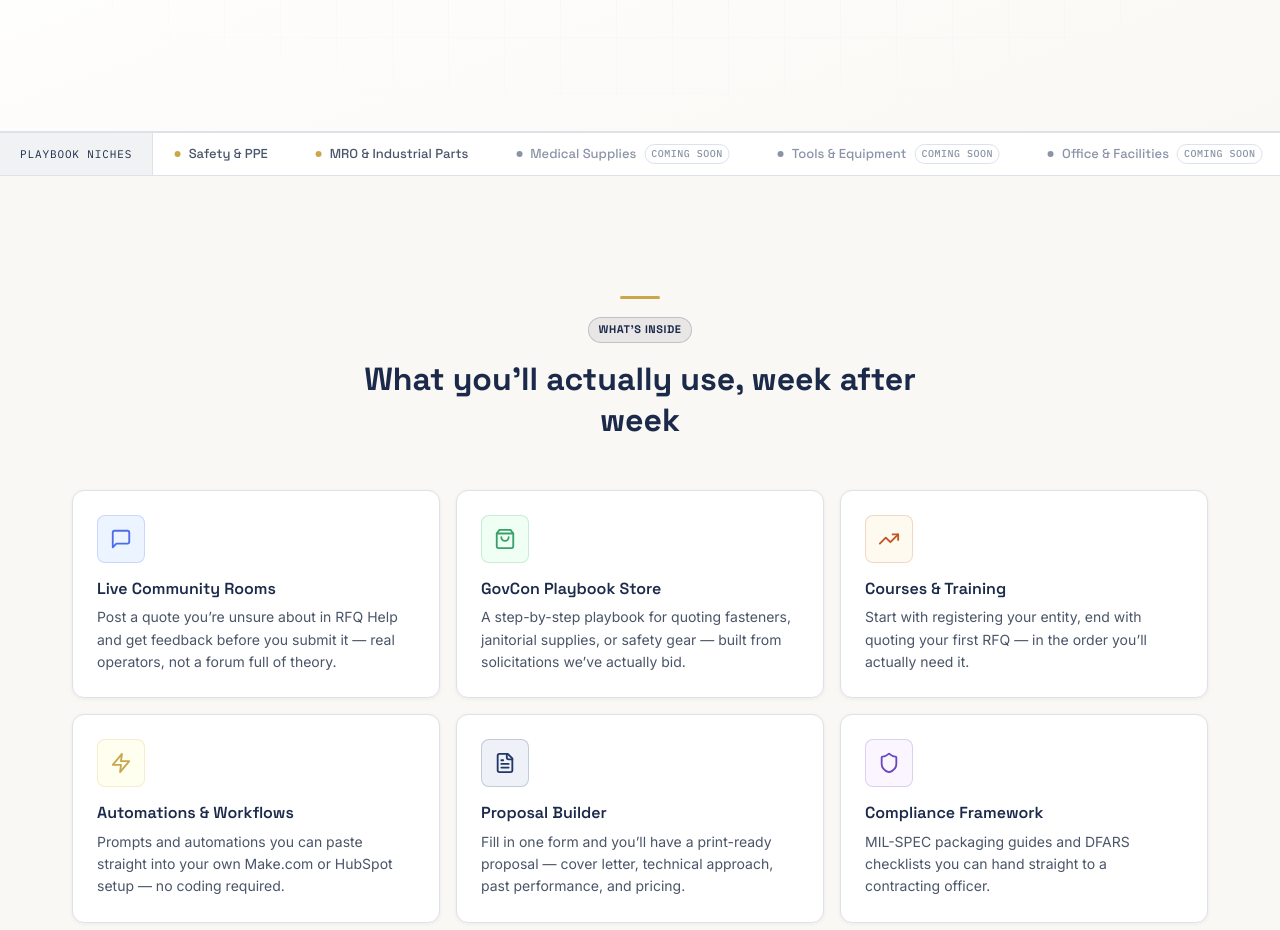
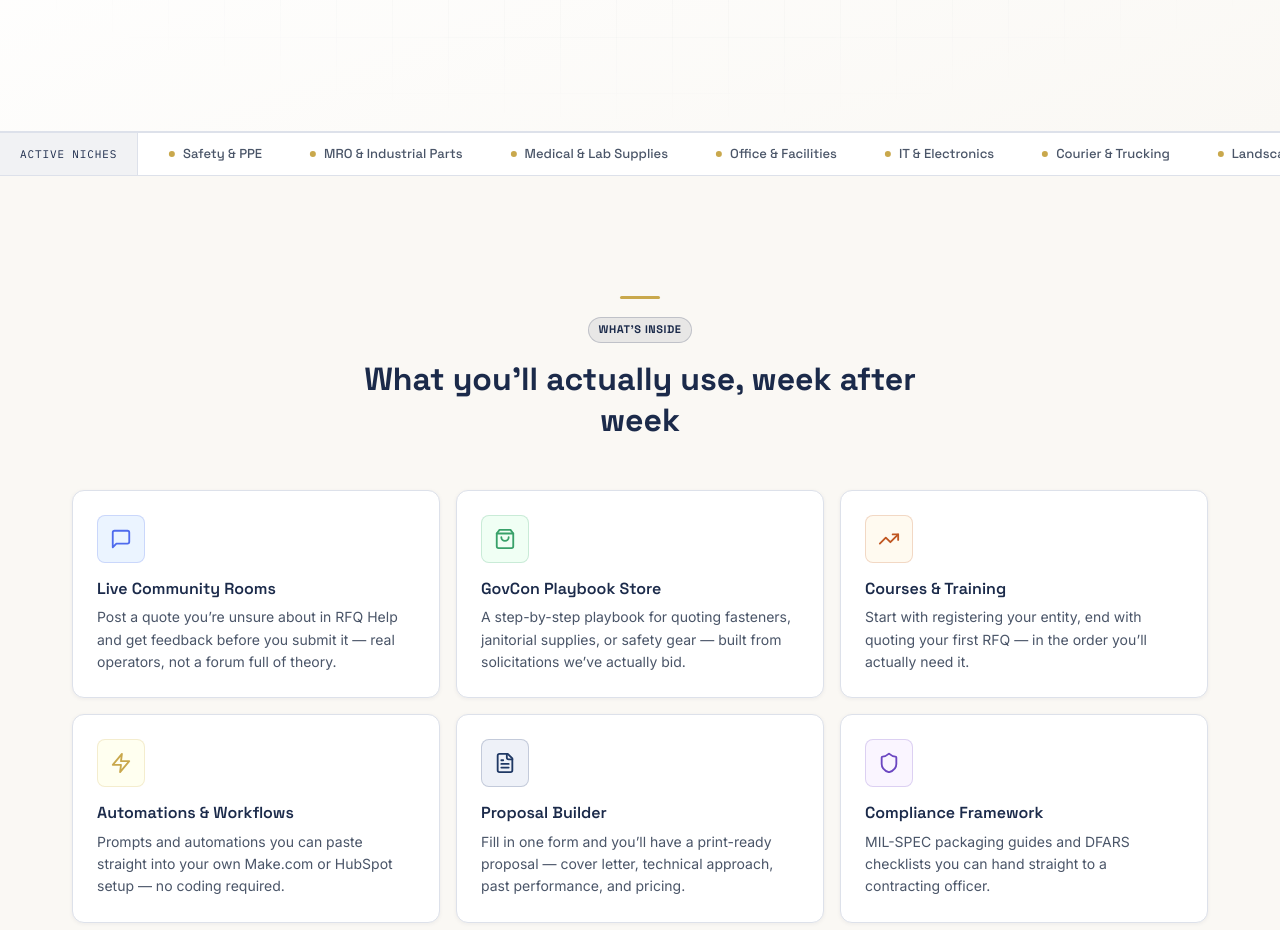
Before and after one commit to icrestiq/icrestiq-govcon-lab, a React (Vite) app: page / in a window 1280 px wide. Shown: the part 940-1870 px from the top of the page. Built offline with nearby package versions, Linux system fonts and the light colour scheme; no server answers; the database is empty.

Commit message:
Update Landing.jsx

```diff
--- a/src/pages/Landing.jsx
+++ b/src/pages/Landing.jsx
@@ -54,20 +54,21 @@ const FEATURES = [
   },
 ]
 
-// Only these 4 have a real Stripe price ID wired up (see src/lib/stripe.js
-// STRIPE_PRICES and api/stripe/checkout.js, which reads stripe_price_id off
-// the Supabase products row). The other 4 niches are listed on the site but
-// have no purchasable product behind them yet — marked "Coming soon" rather
-// than implying a playbook exists when it doesn't.
+// Verified 2026-08-03 against the live products list in Supabase (via
+// AdminPanel screenshot) — these 9 niche playbooks are confirmed ACTIVE.
+// "Tools & Equipment" was in the original ticker but has no matching
+// product anywhere in the live list (active or hidden), so it's dropped
+// rather than guessed at. If it's actually planned, add it back as 'soon'.
 const NICHES = [
   { name: 'Hardware & Fasteners', status: 'active' },
   { name: 'Janitorial & Sanitation', status: 'active' },
   { name: 'Safety & PPE', status: 'active' },
   { name: 'MRO & Industrial Parts', status: 'active' },
-  { name: 'Medical Supplies', status: 'soon' },
-  { name: 'Tools & Equipment', status: 'soon' },
-  { name: 'Office & Facilities', status: 'soon' },
-  { name: 'IT & Electronics', status: 'soon' },
+  { name: 'Medical & Lab Supplies', status: 'active' },
+  { name: 'Office & Facilities', status: 'active' },
+  { name: 'IT & Electronics', status: 'active' },
+  { name: 'Courier & Trucking', status: 'active' },
+  { name: 'Landscaping & Grounds Maintenance', status: 'active' },
 ]
 
 // Short, homepage-teaser feature summaries. Pulled from the real feature lists in
@@ -175,7 +176,7 @@ export default function Landing() {
 
       {/* Auto-scrolling niche ticker */}
       <div className={styles.ticker}>
-        <div className={styles.tickerLabel}>Playbook niches</div>
+        <div className={styles.tickerLabel}>Active niches</div>
         <div className={styles.tickerTrack}>
           <div className={styles.tickerInner}>
             {[...NICHES, ...NICHES, ...NICHES].map((n, i) => (
```
